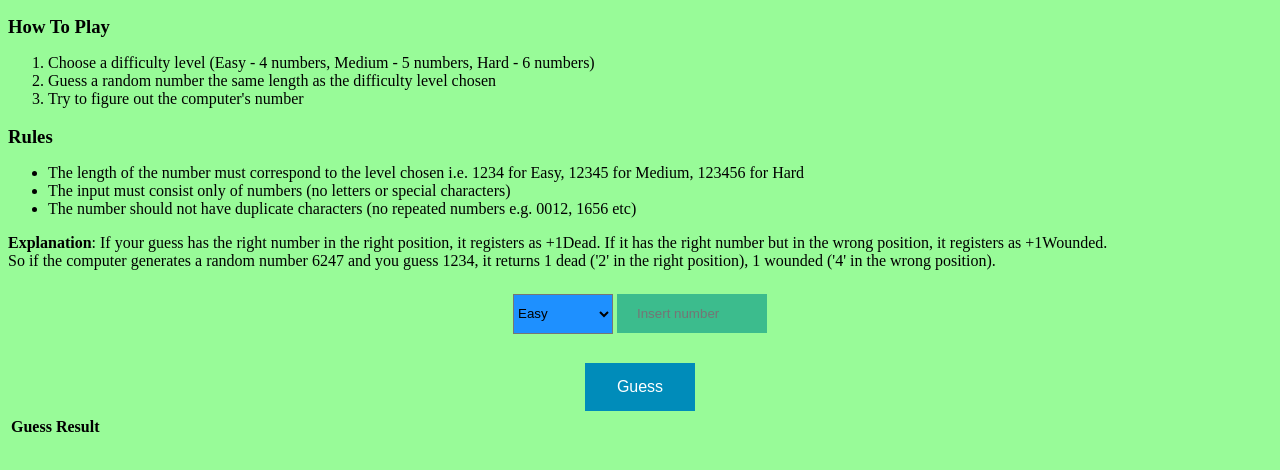
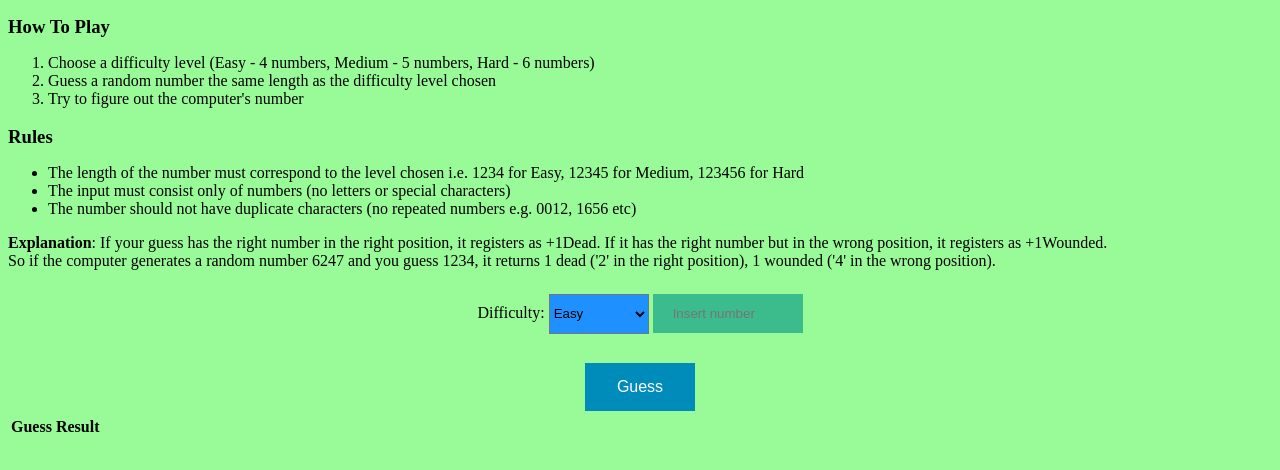
Before and after one commit to jemimaabu/dead-and-wounded, a plain HTML site: page index.html in a window 1280 px wide. Shown: the part 88-558 px from the top of the page. Drawn offline with Linux system fonts and the light colour scheme.

Commit message:
feat(html): add difficulty label

```diff
--- a/index.html
+++ b/index.html
@@ -32,6 +32,7 @@
       </div>
       <div id="game-form">
          <div id="form-errors"></div>
+         <label id="difficulty-label" for="difficulty-level">Difficulty:</label>
          <select name="difficulty-level" id="difficulty-level">
             <option value="4" selected>Easy</option>
             <option value="5">Medium</option>
```
